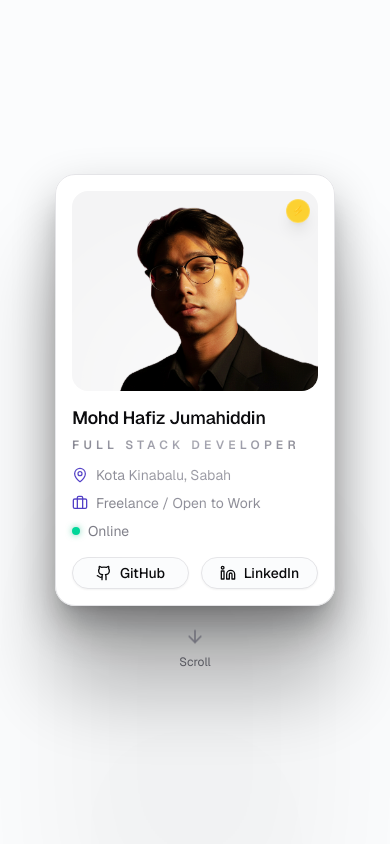
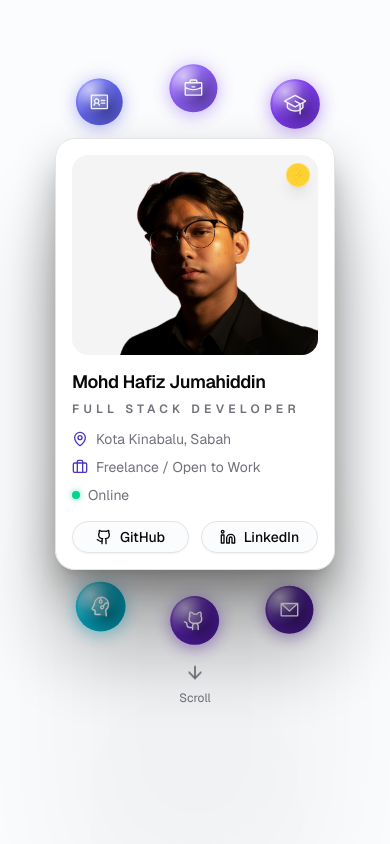
Before and after one commit to sSkr0d/portfolio-v2, a Next.js app: page / in a window 390 px wide. Shown: the top 844 px of the page. Built offline with nearby package versions, Linux system fonts and the light colour scheme.

Commit message:
mobile hero section menu button UI

```diff
--- a/src/components/sections/HeroSection.tsx
+++ b/src/components/sections/HeroSection.tsx
@@ -2,8 +2,16 @@
 
 import Image from "next/image";
 import { motion } from "framer-motion";
-import { useEffect, useRef, useState } from "react";
+import React, { useEffect, useRef, useState } from "react";
 import { ArrowDown, Briefcase, Github, Linkedin, MapPin } from "lucide-react";
+import {
+  IdentificationCardIcon,
+  BriefcaseIcon,
+  GraduationCapIcon,
+  HeadCircuitIcon,
+  GithubLogoIcon,
+  EnvelopeSimpleIcon,
+} from "@phosphor-icons/react";
 import { Button } from "@/components/ui/button";
 import { Badge } from "@/components/ui/badge";
 import { CometCard } from "@/components/ui/comet-card";
@@ -32,6 +40,33 @@ const flowingMenuItems = [
   { link: "#skills", text: "Skills" },
   { link: "#projects", text: "Projects" },
   { link: "#contact", text: "Contact" },
+];
+
+const mobileBubbles = [
+  { text: "About", link: "#about", Icon: IdentificationCardIcon, color: "#6366f1" },
+  { text: "Experience", link: "#experience", Icon: BriefcaseIcon, color: "#8b5cf6" },
+  { text: "Education", link: "#education", Icon: GraduationCapIcon, color: "#7c3aed" },
+  { text: "Skills", link: "#skills", Icon: HeadCircuitIcon, color: "#06b6d4" },
+  { text: "Projects", link: "#projects", Icon: GithubLogoIcon, color: "#5b21b6" },
+  { text: "Contact", link: "#contact", Icon: EnvelopeSimpleIcon, color: "#4c1d95" },
+];
+
+const orbitPositions: React.CSSProperties[] = [
+  { top: -60, left: "15%" },
+  { top: -76, left: "50%" },
+  { top: -60, left: "85%" },
+  { bottom: -60, left: "15%" },
+  { bottom: -76, left: "50%" },
+  { bottom: -60, left: "85%" },
+];
+
+const wanderPaths = [
+  { x: [0, 3, -4, 5, -2, 1, 0], y: [0, -5, 2, -3, 6, -1, 0] },
+  { x: [0, -3, 5, -2, 4, -4, 0], y: [0, 4, -6, 1, -4, 3, 0] },
+  { x: [0, 4, -3, 2, -5, 3, 0], y: [0, -3, 5, -6, 2, -2, 0] },
+  { x: [0, -5, 2, -3, 4, -1, 0], y: [0, 3, -4, 5, -2, 4, 0] },
+  { x: [0, 2, -5, 3, -1, 4, 0], y: [0, -6, 3, -2, 5, -3, 0] },
+  { x: [0, -2, 4, -5, 1, -3, 0], y: [0, 5, -3, 4, -5, 2, 0] },
 ];
 
 export function HeroSection() {
@@ -72,7 +107,8 @@ export function HeroSection() {
           viewport={viewportOnce}
         >
           <motion.div variants={staggerItem} ref={cardRef}>
-            <CometCard className="w-[280px] max-w-[320px] sm:w-[300px]">
+            <div className="relative">
+              <CometCard className="relative z-10 w-[280px] max-w-[320px] sm:w-[300px]">
                 <div className="relative overflow-hidden rounded-2xl border bg-card text-card-foreground shadow-xl">
                   <div className="p-4">
                     <div className="relative w-full overflow-hidden rounded-xl bg-muted min-h-[200px]">
@@ -83,7 +119,6 @@ export function HeroSection() {
                         fill
                         priority
                       />
-                    {/* Decorative Elements */}
                       <div className="absolute top-2 right-2 flex gap-1">
                         <div className="w-6 h-6 rounded-full bg-yellow-400/80 backdrop-blur-sm border border-white/20 flex items-center justify-center text-[10px] font-bold text-black shadow-lg">
                           ⚡
@@ -147,9 +182,74 @@ export function HeroSection() {
                   </div>
                 </div>
               </CometCard>
+
+              {mobileBubbles.map((bubble, i) => (
+                <motion.a
+                  key={bubble.text}
+                  href={bubble.link}
+                  className="absolute lg:hidden"
+                  style={{ ...orbitPositions[i], x: "-50%" }}
+                  initial={{ opacity: 0, scale: 0 }}
+                  animate={{ opacity: 1, scale: 1 }}
+                  transition={{
+                    delay: 0.5 + i * 0.1,
+                    type: "spring",
+                    stiffness: 260,
+                    damping: 20,
+                  }}
+                  aria-label={`Navigate to ${bubble.text}`}
+                >
+                  <motion.div
+                    className="relative w-12 h-12 rounded-full overflow-hidden"
+                    style={{
+                      background: bubble.color,
+                      boxShadow: `0 4px 15px ${bubble.color}50, 0 0 20px ${bubble.color}30`,
+                    }}
+                    animate={{
+                      ...wanderPaths[i],
+                      scale: [1, 1.04, 1, 0.97, 1],
+                    }}
+                    transition={{
+                      x: { duration: 6 + i * 1.2, repeat: Infinity, ease: "easeInOut" },
+                      y: { duration: 7 + i * 1.4, repeat: Infinity, ease: "easeInOut" },
+                      scale: { duration: 4 + i * 0.5, repeat: Infinity, ease: "easeInOut" },
+                    }}
+                  >
+                    <div
+                      className="absolute inset-0 rounded-full"
+                      style={{
+                        background:
+                          "radial-gradient(circle at 65% 65%, rgba(0,0,0,0.35) 0%, transparent 70%)",
+                      }}
+                    />
+                    <div
+                      className="absolute inset-0 rounded-full"
+                      style={{
+                        background:
+                          "radial-gradient(circle at 30% 25%, rgba(255,255,255,0.6) 0%, rgba(255,255,255,0.1) 35%, transparent 55%)",
+                      }}
+                    />
+                    <div
+                      className="absolute inset-0.5 rounded-full"
+                      style={{
+                        background:
+                          "linear-gradient(135deg, rgba(255,255,255,0.25) 0%, transparent 45%)",
+                      }}
+                    />
+                    <div className="relative z-10 flex items-center justify-center w-full h-full">
+                      <bubble.Icon
+                        size={22}
+                        color="rgba(255,255,255,0.9)"
+                        weight="duotone"
+                      />
+                    </div>
+                  </motion.div>
+                </motion.a>
+              ))}
+            </div>
           </motion.div>
           <motion.div
-            className="mt-6 flex flex-col items-center gap-2 lg:hidden"
+            className="mt-24 flex flex-col items-center gap-2 lg:hidden"
             variants={staggerItem}
           >
             <a
--- a/src/components/ui/comet-card.tsx
+++ b/src/components/ui/comet-card.tsx
@@ -102,7 +102,7 @@ export const CometCard = ({
       >
         {children}
         <motion.div
-          className="pointer-events-none absolute inset-0 z-50 h-full w-full rounded-[16px] mix-blend-overlay"
+          className="pointer-events-none absolute inset-0 z-50 h-full w-full rounded-[16px] mix-blend-overlay max-lg:hidden"
           style={{
             background: glareBackground,
             opacity: 0.6,
```
Lines whose indentation alone changed are shown as unchanged.
